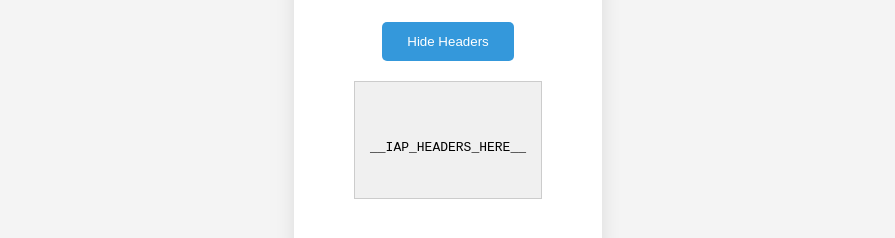
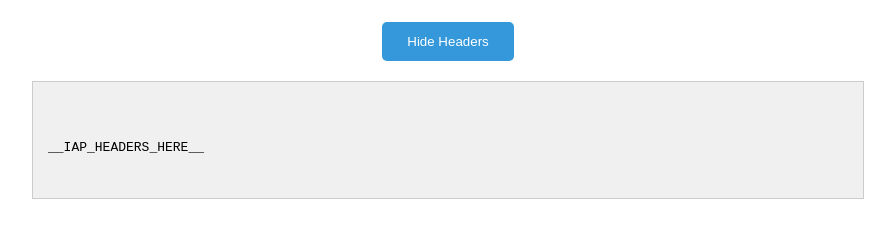
Before and after one commit to piyushnigam/iap-sample-app, a website: page index.html in a window 1280 px wide. Both pictures are taken after a click on the button "Inspect Headers". Shown: the part 338-576 px from the top of the page, without its empty margins (192-1087 px from the left). Drawn offline with Linux system fonts and the light colour scheme.

Commit message:
tuning scroll in the headers box

```diff
--- a/index.html
+++ b/index.html
@@ -56,8 +56,8 @@ pre {
 }
 
 #code-box {
-    //width: 400px;
-    overflow: hidden;
+    width: 800px;
+    overflow: auto;
     background-color: #f0f0f0;
     border: 1px solid #ccc;
     padding: 15px;
@@ -72,7 +72,7 @@ pre {
 }
 
 .expanded-code-box {
-    max-height: 500px; /* Adjust as needed when expanded */
+    max-height: 800px; /* Adjust as needed when expanded */
 }
 
 </style>
```
